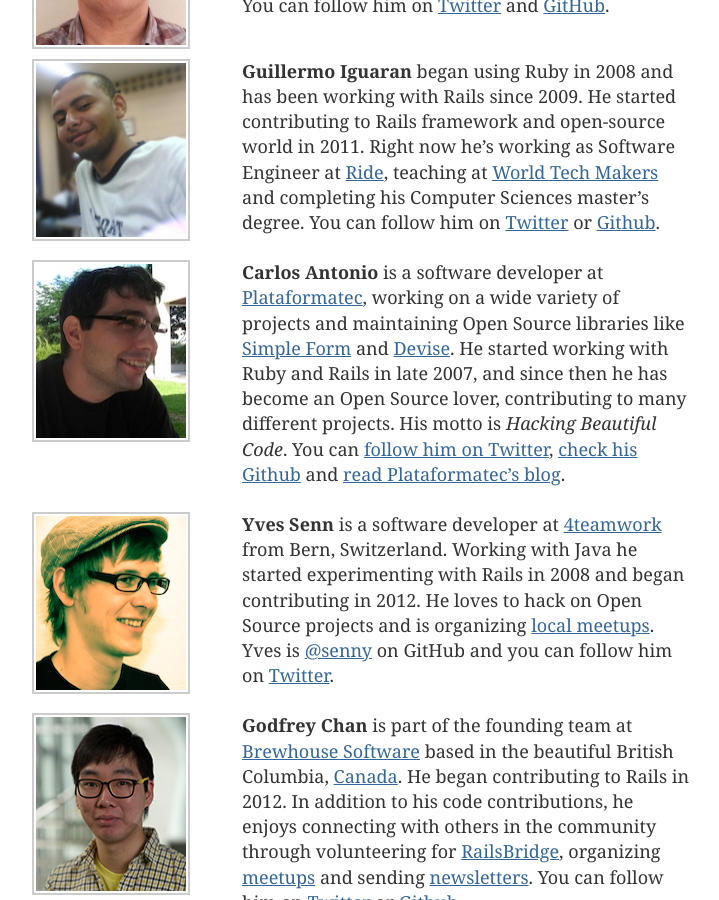
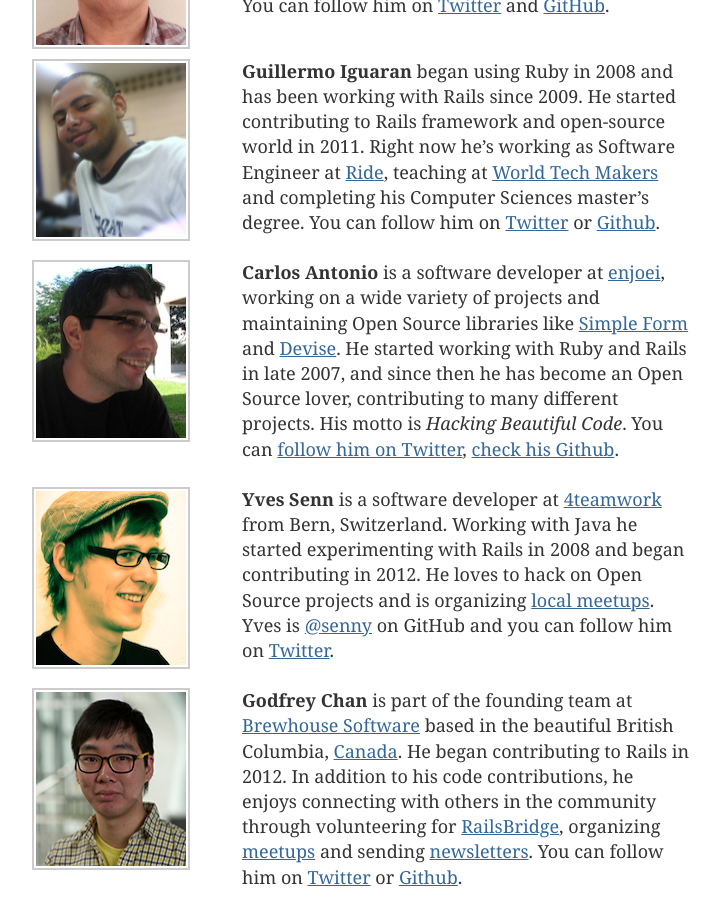
Before and after one commit to rails/homepage-2011, a Jekyll site: the page built from core/index.html, in a window 1280 px wide and 900 px high, scrolled down 2181 px. Shown: the whole window, without its empty margins (298-1017 px from the left). Built offline with Jekyll 4.4.1, drawn with Linux system fonts in a browser that asks for light colours; nearby versions of some CDN libraries.

Commit message:
Change Carlos' company links

```diff
--- a/core/index.html
+++ b/core/index.html
@@ -119,15 +119,14 @@ title: "Ruby on Rails: Core"
       <div class="section">
         <img src="/images/pages/core/carlos-antonio.jpg" width="150" height="174" class="biopic" alt="Carlos Antonio's photo">
         <p>
-          <strong>Carlos Antonio</strong> is a software developer at <a href="http://plataformatec.com.br" title="Projects Inception, Design and Software Development">Plataformatec</a>,
+          <strong>Carlos Antonio</strong> is a software developer at <a href="https://www.enjoei.com.br" title="enjoei - a loja mais abusada da internê">enjoei</a>,
           working on a wide variety of projects and maintaining Open Source libraries like
           <a href="https://github.com/plataformatec/simple_form" title="Simple Form: Forms make easy for Rails">Simple Form</a>
           and <a href="https://github.com/plataformatec/devise" title="Devise: Flexible authentication solution for Rails">Devise</a>.
           He started working with Ruby and Rails in late 2007, and since then he has become
           an Open Source lover, contributing to many different projects. His motto is <em>Hacking Beautiful Code</em>.
           You can <a href="http://twitter.com/cantoniodasilva" title="follow to @cantoniodasilva on twitter"> follow him on Twitter</a>,
-          <a href="https://github.com/carlosantoniodasilva" title="Carlos Antonio's Github account">check his Github</a>
-          and <a href="http://blog.plataformatec.com.br/" title="Plataformatec’s blog">read Plataformatec’s blog</a>.</p>
+          <a href="https://github.com/carlosantoniodasilva" title="Carlos Antonio's Github account">check his Github</a>.</p>
       </div>
       <div class="section">
         <img src="/images/pages/core/senny.png" width="150" height="174" class="biopic" alt="Yves Senn's photo">
```
